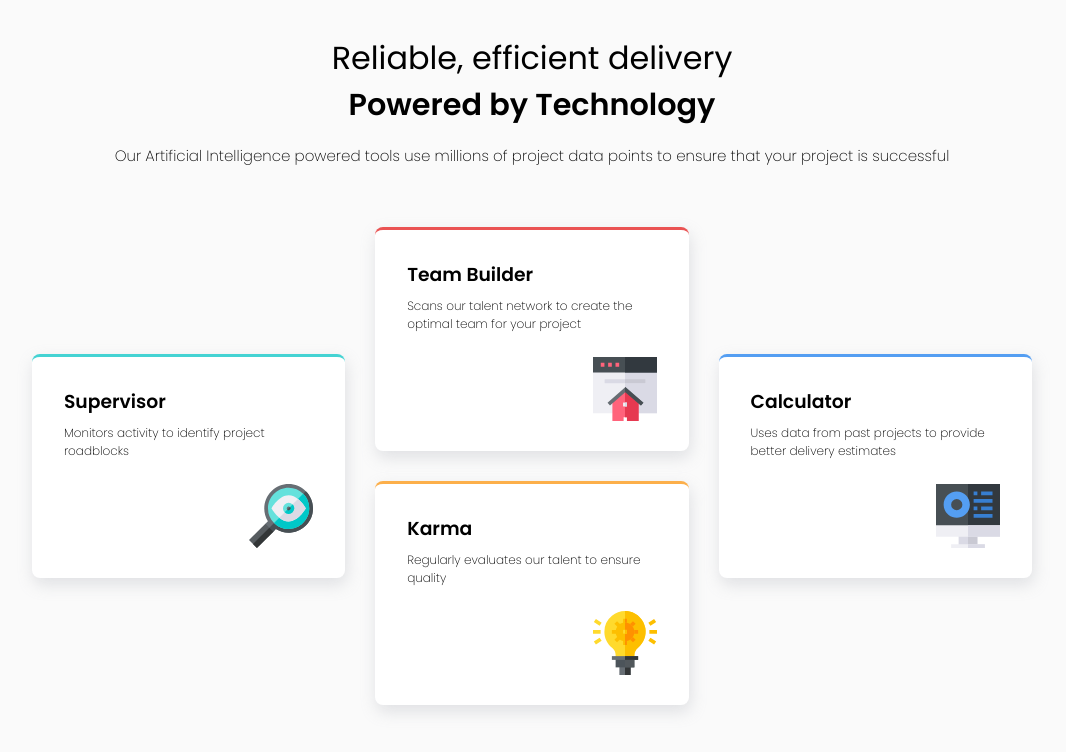
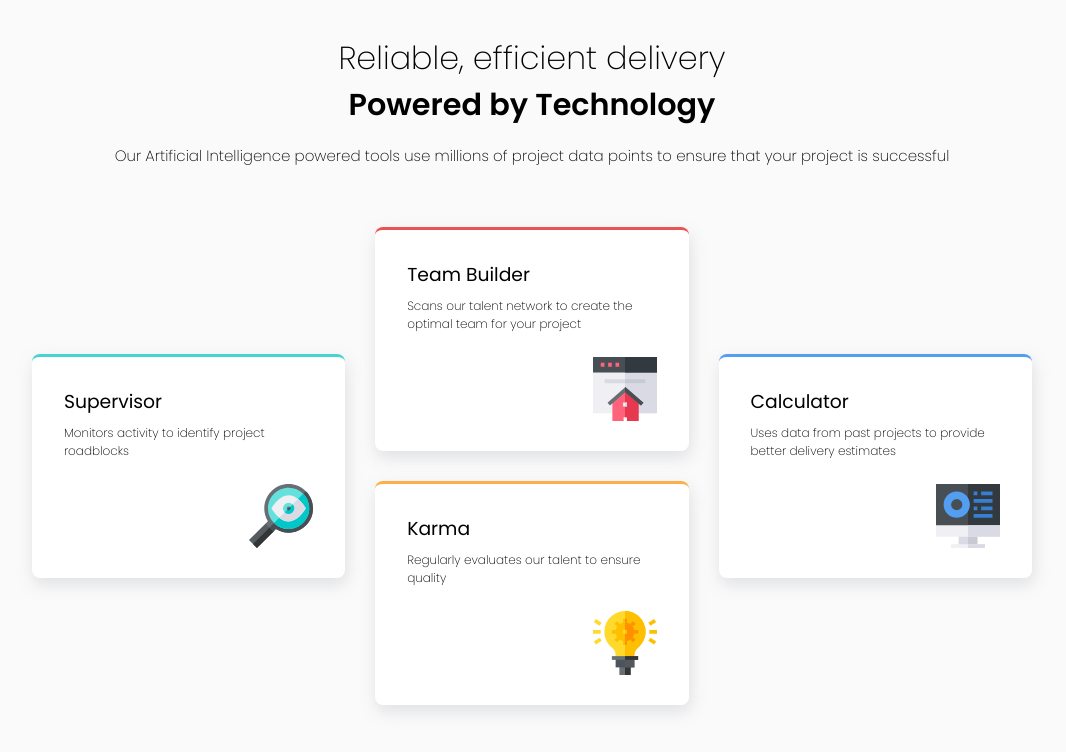
Before and after one commit to noob-web-dev/four-card, a plain HTML site: page index.html in a window 1280 px wide. Shown: the whole page, without its empty margins (108-1174 px from the left). Drawn offline with Linux system fonts and the light colour scheme.

Commit message:
light bold regular

```diff
--- a/style.css
+++ b/style.css
@@ -118,7 +118,7 @@ main {
 
 .heading > h1 > span {
   display: block;
-  font-weight: var(--f-weight-r);
+  font-weight: var(--f-weight-l);
 }
 .heading > h1 > span + span {
   font-size: 0.95em;
@@ -153,7 +153,7 @@ main {
 }
 .card > h2 {
   font-size: 1.25em;
-  font-weight: var(--f-weight-b);
+  font-weight: var(--f-weight-r);
 }
 .card > p {
   font-size: 0.8em;
```
Also changed, not shown: 1 other file.
